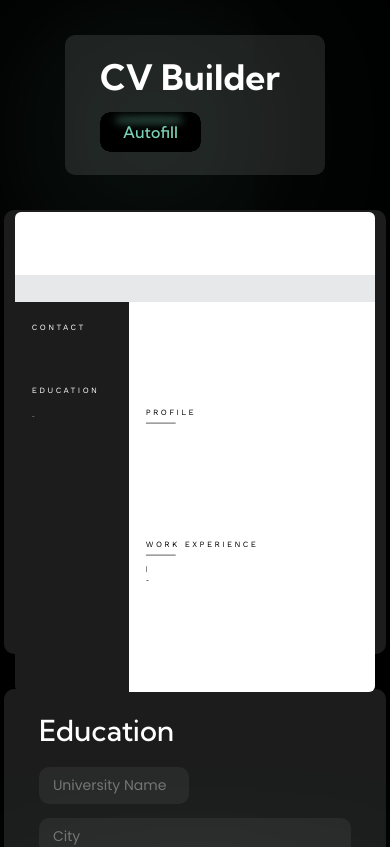
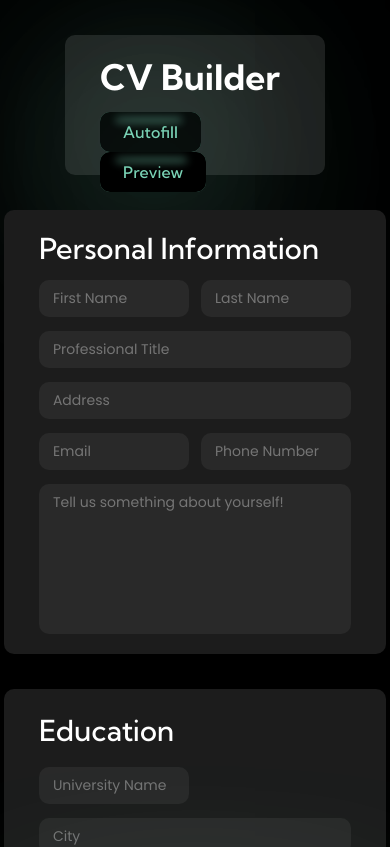
Before and after one commit to tonnykh/cv-application, a React (Create React App) app: page / in a window 390 px wide. Shown: the top 847 px of the page. Built offline with nearby package versions, Linux system fonts and the light colour scheme.

Commit message:
Add toggle button between CVPreview and CVFormEditor

```diff
--- a/src/components/Main.js
+++ b/src/components/Main.js
@@ -66,7 +66,9 @@ class Main extends Component {
                 from: '',
                 to: '',
                 id: uniqid()
-            }
+            },
+
+            isPreviewVisible: false,
         }
 
         this.handleChangePersonalInfo = this.handleChangePersonalInfo.bind(this);
@@ -79,6 +81,7 @@ class Main extends Component {
         this.handleDeleteEducation = this.handleDeleteEducation.bind(this);
         this.handleDeleteExperience = this.handleDeleteExperience.bind(this);
 
+        this.togglePreview = this.togglePreview.bind(this);
     }
 
     handleChangePersonalInfo = (e) => {
@@ -183,39 +186,48 @@ class Main extends Component {
         })
     }
 
+    togglePreview = () => {
+        console.log("Click", this.state.isPreviewVisible);
 
+        this.setState(
+            {
+                isPreviewVisible: !this.state.isPreviewVisible
+            }, () => console.log(this.state.isPreviewVisible)
+        )
+    }
 
 
     render() {
-        const { personalInfo, education, experience } = this.state;
+        const { personalInfo, education, experience, isPreviewVisible } = this.state;
 
-        return(
+        return (
           <main>
             <Header
               autofill={this.handleAutofill}
+              preview={this.togglePreview}
+              state={isPreviewVisible}
             />
             <CVPreview
               personalInfo={personalInfo}
               education={education}
               experience={experience}
+              state={isPreviewVisible}
             />
             <CVFormEditor
               onChangePersonal={this.handleChangePersonalInfo}
               onChangeEducation={this.handleChangeEducation}
               onChangeExperience={this.handleChangeExperience}
-
               onAddEducation={this.handleAddEducation}
               onAddExperience={this.handleAddExperience}
-
               education={education}
               experience={experience}
               personalInfo={personalInfo}
-
               onDeleteEducation={this.handleDeleteEducation}
               onDeleteExperience={this.handleDeleteExperience}
+              state={isPreviewVisible}
             />
           </main>
-        )
+        );
     }
 }
 
--- a/src/components/Main/CVFormEditor/CVFormEditor.js
+++ b/src/components/Main/CVFormEditor/CVFormEditor.js
@@ -14,13 +14,14 @@ const CVFormEditor = (props) => {
         personalInfo,
 
         onDeleteEducation,
-        onDeleteExperience
+        onDeleteExperience,
+        state,
     } = props;
 
 
     console.log(education, "EDITOR EDUCATION____")
         return (
-            <div className="CVFormEditor">
+            <div className={`CVFormEditor ${!state ? 'clicked' : 'not-clicked'}`}>
                 <Personal
                     onChange={onChangePersonal}
                     personalInfo={personalInfo}
--- a/src/components/Main/CVPreview/CVPreview.js
+++ b/src/components/Main/CVPreview/CVPreview.js
@@ -4,11 +4,11 @@ import Sidebar from "./components/Sidebar";
 
 const CVPreview = (props) => {
 
-    const { personalInfo, education, experience } = props;
+    const { personalInfo, education, experience, state } = props;
     console.log(education, 'CVPreview-EDUCATION---');
 
     return(
-        <div className="CVPreview">
+        <div className={`CVPreview ${state ? 'clicked': 'not-clicked'}`}>
             <Header personalInfo={personalInfo} />
             <Sidebar personalInfo={personalInfo} education={education} />
             <MainContent personalInfo={personalInfo} experience={experience} />
--- a/src/components/Main/Header/Header.js
+++ b/src/components/Main/Header/Header.js
@@ -1,12 +1,13 @@
 import Button from "../Utils/Button";
 
 const Header = (props) =>  {
-    const { autofill } = props;
+    const { autofill, preview, state } = props;
 
     return(
         <header>
             <h2>CV Builder</h2>
             <Button text="Autofill" onClick={autofill} />
+            <Button text={state ? "Editor" : "Preview"} className={"preview-button"} onClick={preview} />
         </header>
     )
 }
--- a/src/components/Main/Utils/Button.js
+++ b/src/components/Main/Utils/Button.js
@@ -1,9 +1,14 @@
 
 const Button = (props) => {
-    const { text, onClick } = props
+    const { text, onClick, className = '' } = props
 
     return (
-        <button onClick={(e) => onClick(e)}>{text}</button>
+        <button
+            className={className}
+            onClick={(e) => onClick(e)}
+        >
+            {text}
+        </button>
     )
 }
 
--- a/src/styles/CVFormEditor.css
+++ b/src/styles/CVFormEditor.css
@@ -80,3 +80,10 @@ textarea:hover,
 input:hover {
   background-color: hsl(0, 0%, 17.5%);
 }
+
+
+@media (max-width: 1070px) {
+    .CVFormEditor.not-clicked {
+        display: none;
+    }
+}
--- a/src/styles/CVPreview.css
+++ b/src/styles/CVPreview.css
@@ -5,6 +5,22 @@
     height: 800px;
     grid-template-columns: minmax(min-content, 190px) 1fr;
     grid-template-rows: 150px 1fr;
+}
+
+.CVPreview .clicked {
+    /* display: normal; */
+    content-visibility: visible;
+}
+
+/* .CVPreview .not-clicked {
+    content-visibility: visible;
+} */
+
+@media (max-width: 1070px) {
+    .CVPreview.not-clicked {
+        display: none;
+
+    }
 }
 
 
--- a/src/styles/Header.css
+++ b/src/styles/Header.css
@@ -13,11 +13,18 @@ h2 {
   margin-bottom: 13px;
 }
 
+.preview-button {
+    display: none;
+}
 
 @media (max-width: 1070px) {
      main > header,
     .CVPreview {
         justify-self: center;
+    }
+
+    .preview-button {
+        display: block;
     }
 }
 
--- a/src/styles/Main.css
+++ b/src/styles/Main.css
@@ -44,4 +44,9 @@ button:hover {
     main {
         grid-template-columns: repeat(auto-fill, minmax(min-content, 1000px) ) ;
     }
+
+    .CVFormEditor .not-clicked {
+        display: none;
+    }
+
 }
```
Lines whose indentation alone changed are shown as unchanged.
